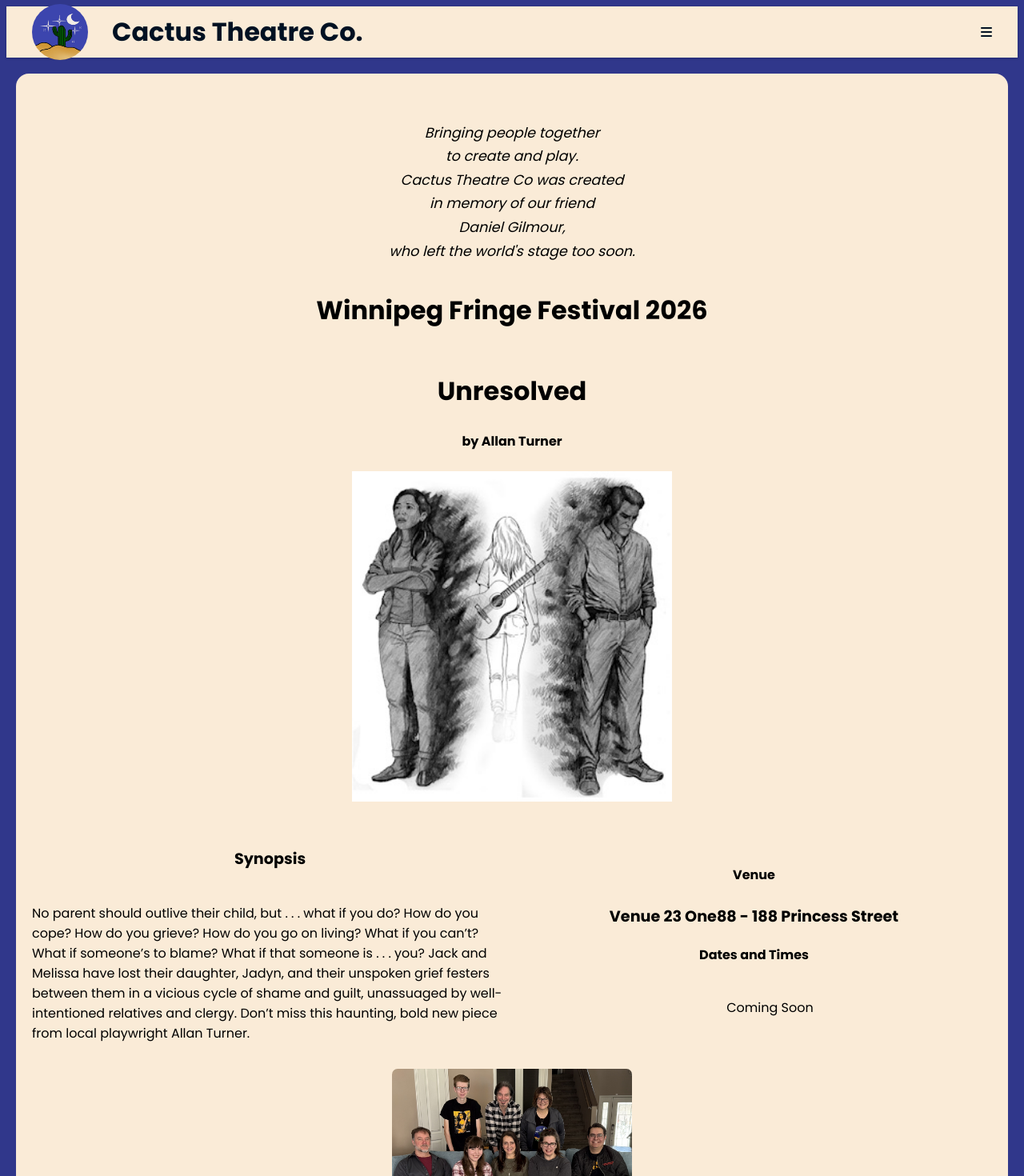
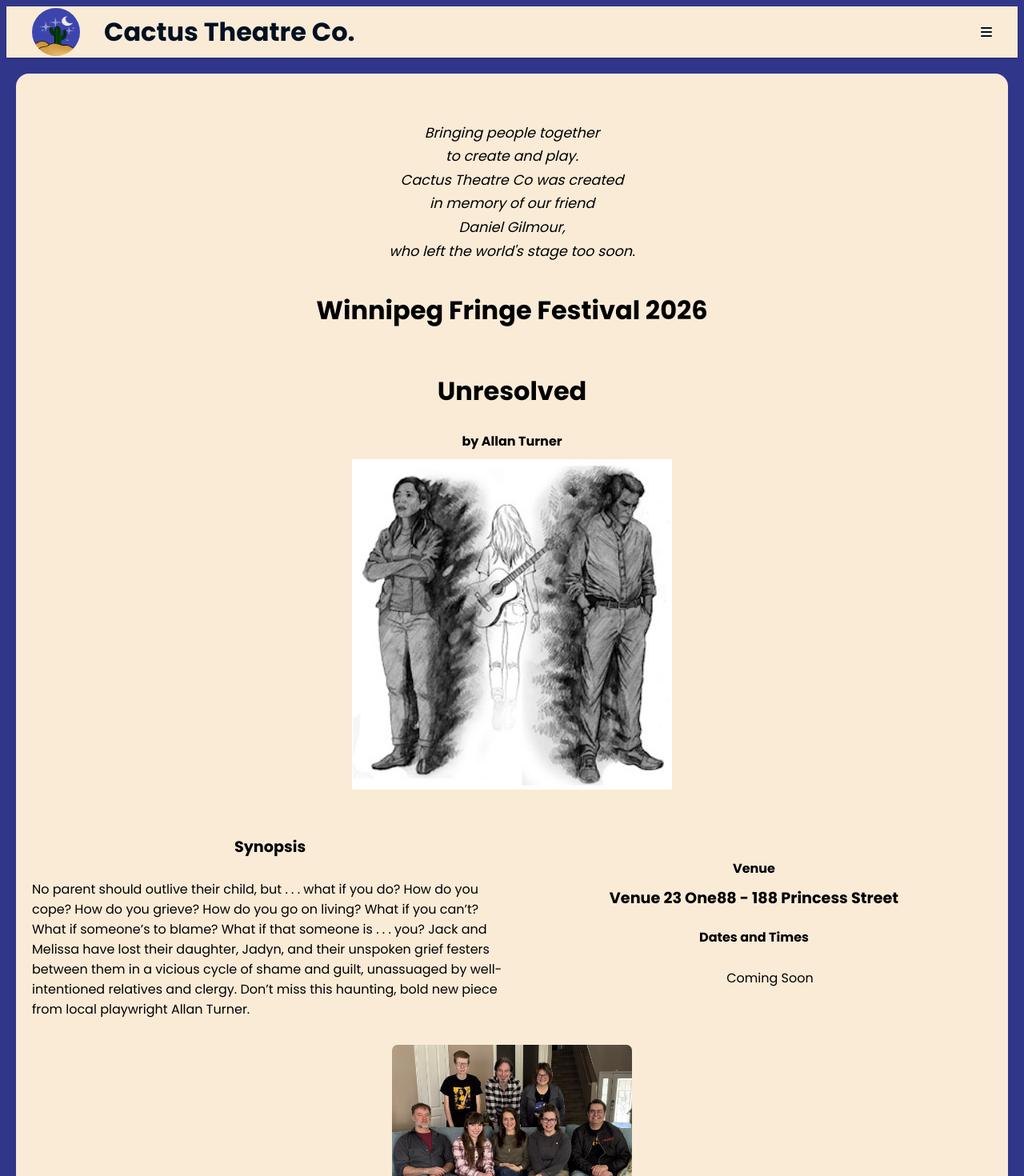
Before and after one commit to dave-sommerville/cactus-2.0, a React (Create React App) app: page / in a window 1280 px wide. Shown: the top 1470 px of the page at 80% size. Built offline with nearby package versions, Linux system fonts and the light colour scheme.

Commit message:
Minor fixes and graphic additions

```diff
--- a/public/index.html
+++ b/public/index.html
@@ -7,7 +7,7 @@
   <meta name="description" content="Dave Sommerville | Fullstack Web Developer">
   <meta name="theme-color" content="#ffffff">
   <title>Cactus Theatre Co. | Home</title>
-  <link rel="icon" href="./src/img/favicon.png" type="image/x-icon">
+  <link rel="icon" href="./favicon.ico" type="image/x-icon">
 	<link rel="preconnect" href="https://fonts.googleapis.com">
 	<link rel="preconnect" href="https://fonts.gstatic.com" crossorigin>
   <link href="https://fonts.googleapis.com/css2?family=Poppins:wght@100;200;300;400;500;600;700;800;900&display=swap" rel="stylesheet">
--- a/src/DAL/PersonList.js
+++ b/src/DAL/PersonList.js
@@ -83,6 +83,7 @@ CAST
 
 const JordanPhilips = new Person(
   "Jordan Philips",
+  "",
   "While they met some years previous, Jordan first got to work with Dan on The Beggar and the Wolf with Merlyn Productions in 2019. The last show they worked on together was a radio production of Letters: War Within with Parachuting Camel Productions which Jordan directed for release in 2024, making it Dan's final, posthumous performance. It is an honour to help bring Cactus to the stage in Dan's memory.",
   jordanPhilips
 );
@@ -197,7 +198,8 @@ export const cactusCrewList = [
   HeatherForgie,
   BernardBorland,
   DavePruden,
-  RickSherger
+  RickSherger,
+  DaveSommerville
 ];
 
 export const unresolvedCastList = [
--- a/src/DAL/ShowList.js
+++ b/src/DAL/ShowList.js
@@ -2,6 +2,7 @@
 // Show One
 import Show from '../DAL/ShowModel';
 import { cactusCastList, cactusCrewList, sssjgCastList, sssjgCrewList, unresolvedCastList, unresolvedCrewList } from '../DAL/PersonList';
+import cactusPoster from '../media/graphics/cactus-round-graphic.png';
 import cactusAllStaff from '../media/graphics/cast.jpg';
 import sssjgPoster from '../media/graphics/poster.jpg';
 import sssjgAllStaff from '../media/graphics/cast-photo.jpg';
@@ -12,7 +13,7 @@ import unresolvedAllStaff from '../media/graphics/Unresolved Cast and Crew.jpg';
 const Cactus = new Show(
   "Cactus",
   "Daniel Gilmour",
-  null,
+  cactusPoster,
   cactusAllStaff,
   "When they're out of minions but a mortal needs to face their past before they die, sometimes the god of death must step in. It's just Tom's luck to both find out he's dying and to be escorted through his regrets by a surly deity who's out of practice. At least his best friend Jackie (and her trusty cactus, Angie) are coming along as emotional support. Written by Daniel Gilmour, who left the world's stage too soon. Cactus is a dark comedy about life, death, love and loss that we now perform in his memory.",
   ["Venue 6", "Tom Hendry Warehouse", "140 Rupert Ave"],
--- a/src/css/app.css
+++ b/src/css/app.css
@@ -107,8 +107,11 @@ button {
 	border: none;
 	outline: none;
 }
+h2 {
+	text-align: center;
+}
 h4, h5 {
-	margin-bottom: 25px;
+	margin-bottom: 10px;
 	text-align: center;
 }
 h5 {
@@ -308,7 +311,7 @@ article {
 
 .small-logo-wrapper {
 	margin-right: var(--app-padding);
-	height: 70px;
+	height: 60px;
 	border-radius: 50%;
 	overflow: hidden;
 	img {
```
Also changed, not shown: src/media/graphics/cactus-round-graphic.png (added), 1 other file (tests, documents, lock files or other folders).
